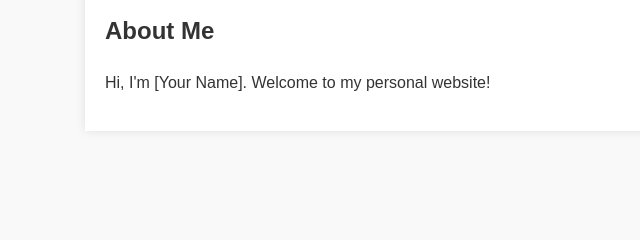
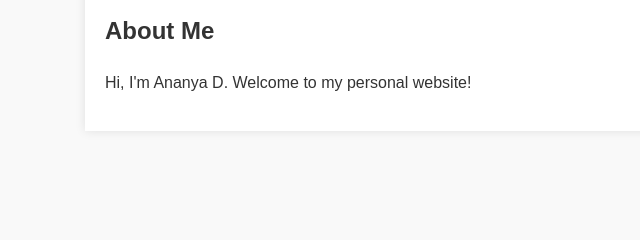
Before and after one commit to Anuputti/resume_website, a plain HTML site: page index.html in a window 1280 px wide. Shown: the part 188-428 px from the top of the page, 135-775 px from the left. Drawn offline with Linux system fonts and the light colour scheme.

Commit message:
Updated index.html

```diff
--- a/index.html
+++ b/index.html
@@ -3,7 +3,7 @@
 <head>
     <meta charset="UTF-8">
     <meta name="viewport" content="width=device-width, initial-scale=1.0">
-    <title>My Website</title>
+    <title>My Portfolio</title>
     <link rel="stylesheet" href="styles.css">
 </head>
 <body>
@@ -17,7 +17,7 @@
     </header>
     <main>
         <h2>About Me</h2>
-        <p>Hi, I'm [Your Name]. Welcome to my personal website!</p>
+        <p>Hi, I'm Ananya D. Welcome to my personal website!</p>
     </main>
     <footer>
         <p>&copy; 2024 [Your Name]. All rights reserved.</p>
```
